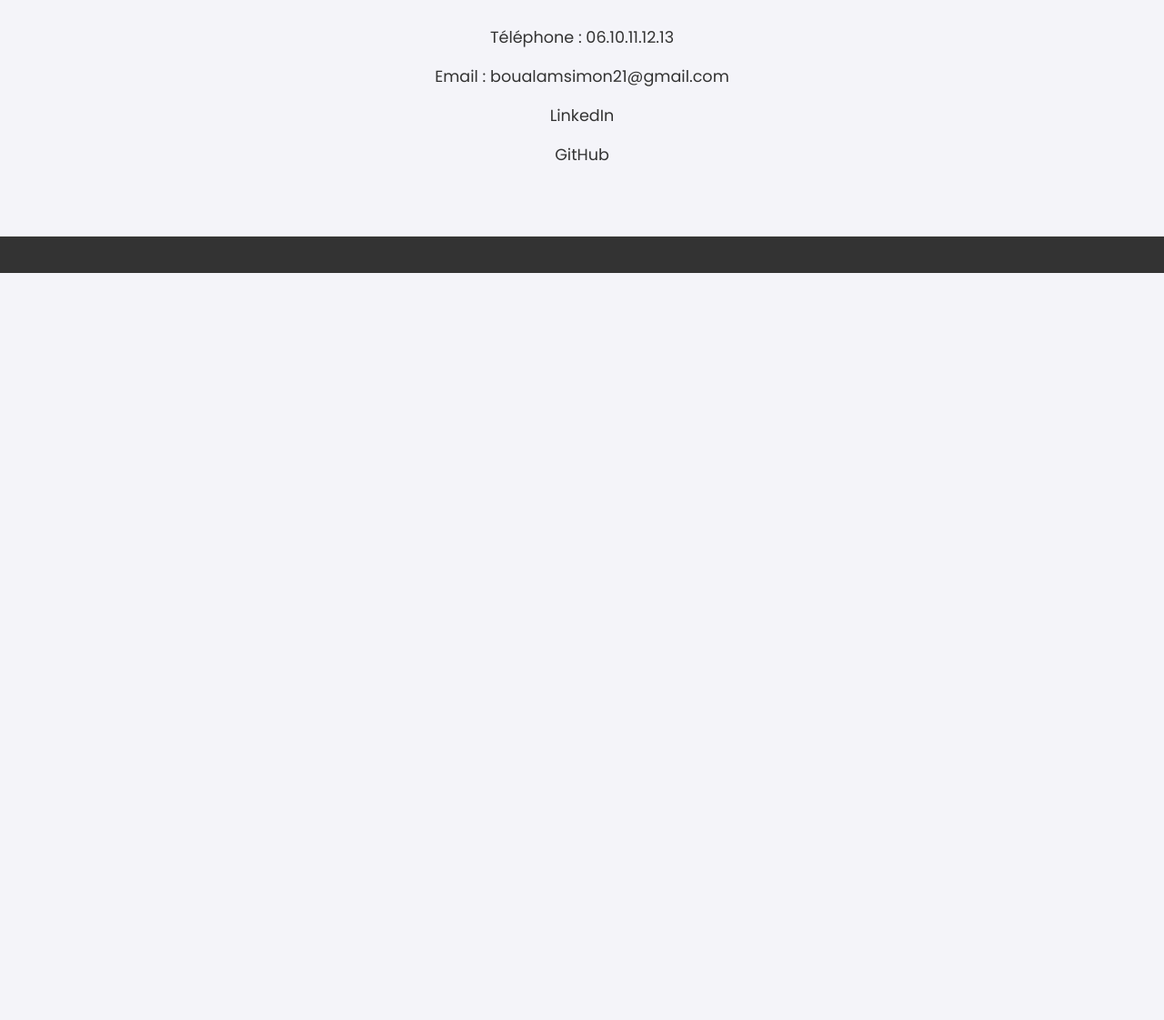
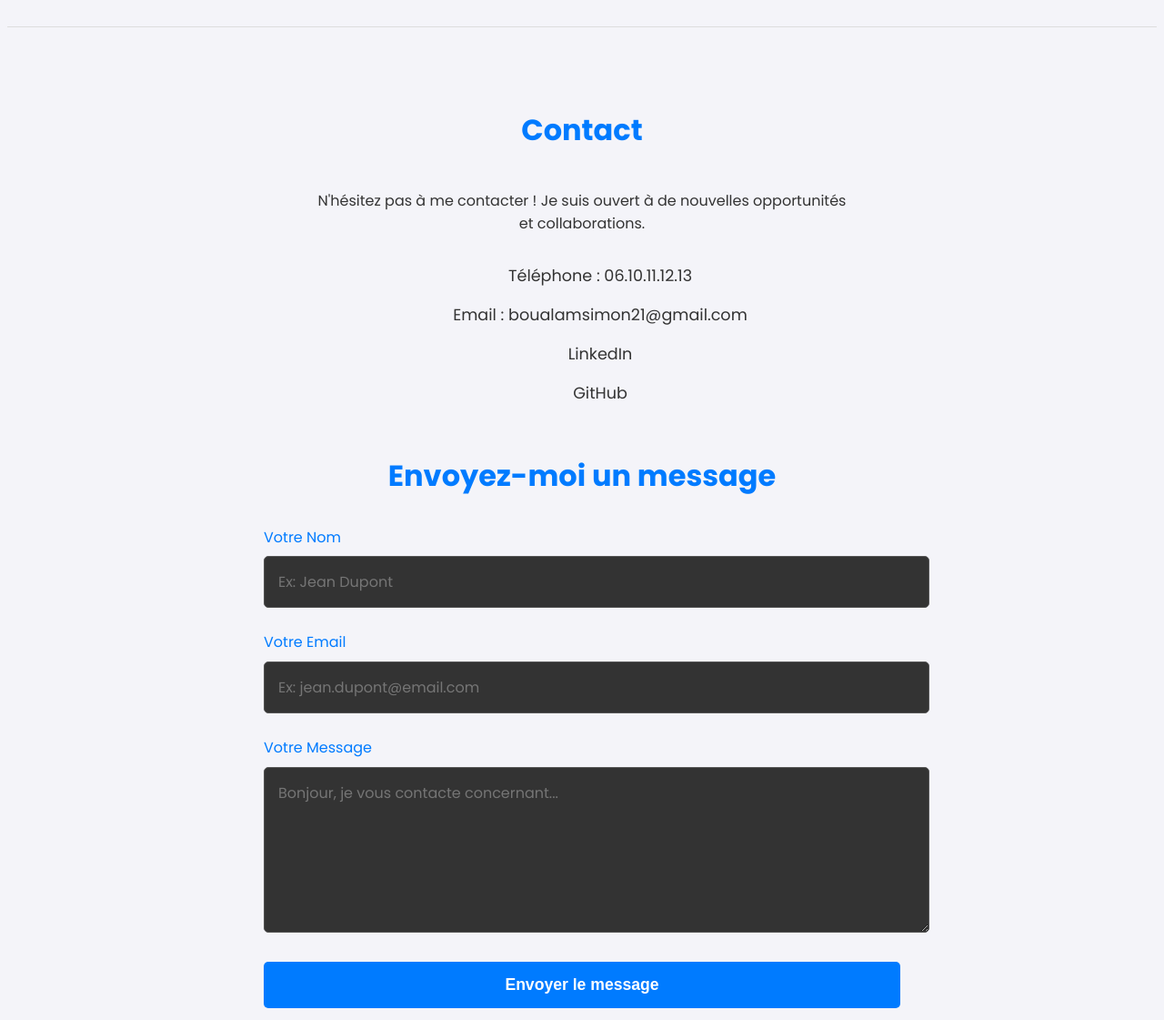
Before and after one commit to Simon-blm/Monportoflio, a plain HTML site: page index.html in a window 1280 px wide. Shown: the part 1676-2797 px from the top of the page at 91% size. Before the commit the page ends 1976 px from the top, so only its background shows below. Drawn offline with Linux system fonts and the light colour scheme.

Commit message:
ajout d'un formulaire de contact

````diff
--- a/index.html
+++ b/index.html
@@ -90,6 +90,26 @@
                 <li><a href="https://www.linkedin.com/in/simon-boualam-decruyenaere/" target="_blank">LinkedIn</a></li>
                 <li><a href="https://github.com/Simon-blm" target="_blank">GitHub</a></li>
             </ul>
+            <ul>
+
+      </ul>  <form action="#" method="POST" class="contact-form">
+          <h3>Envoyez-moi un message</h3>
+          <div class="form-groupe">
+              <label for="nom">Votre Nom</label>
+              <input type="text" id="nom" name="nom" required placeholder="Ex: Jean Dupont">
+          </div>
+          <div class="form-groupe">
+              <label for="email">Votre Email</label>
+              <input type="email" id="email" name="email" required placeholder="Ex: jean.dupont@email.com">
+          </div>
+          <div class="form-groupe">
+              <label for="message">Votre Message</label>
+              <textarea id="message" name="message" rows="6" required placeholder="Bonjour, je vous contacte concernant..."></textarea>
+          </div>
+          <button type="submit" class="btn-envoyer">Envoyer le message</button>
+      </form>
+      </section> ```
+
         </section>
     </main>
 
--- a/stylesheet.css
+++ b/stylesheet.css
@@ -7,14 +7,14 @@
     --couleur-fond-header: #ffffff;
 }
 
-* {
+margin{
     margin: 0;
     padding: 0;
     box-sizing: border-box;
 }
 
 html {
-    scroll-behavior: smooth; /* Pour un défilement fluide lors du clic sur les liens */
+    scroll-behavior: smooth;
 }
 
 body {
@@ -268,3 +268,70 @@ footer {
         color: #007BFF;
     }
                 }
+
+
+.contact-form {
+    margin-top: 50px;
+    max-width: 700px;
+    margin-left: auto;
+    margin-right: auto;
+}
+
+.contact-form h3 {
+    text-align: center;
+    margin-bottom: 30px;
+    font-size: 2rem;
+    color: #007BFF;
+}
+
+.contact-form .form-groupe {
+    margin-bottom: 25px;
+}
+
+.contact-form label {
+    display: block;
+    margin-bottom: 8px;
+    font-weight: 500;
+    color: #007BFF;
+}
+
+.contact-form input,
+.contact-form textarea {
+    width: 100%;
+    padding: 15px;
+    border-radius: 5px;
+    border: 1px solid #555;
+    background-color: #333;
+    color: #f4f4f4;
+    font-family: 'Poppins', sans-serif;
+    font-size: 1rem;
+    transition: border-color 0.3s ease, box-shadow 0.3s ease;
+}
+
+.contact-form input:focus,
+.contact-form textarea:focus {
+    outline: none;
+    border-color: #007bff;
+    box-shadow: 0 0 8px rgba(0, 123, 255, 0.5);
+}
+
+}
+
+.btn-envoyer {
+    display: block;
+    width: 100%;
+    padding: 15px;
+    border: none;
+    border-radius: 5px;
+    background-color: #007bff;
+    color: #ffffff;
+    font-weight: bold;
+    font-size: 1.1rem;
+    cursor: pointer;
+    transition: background-color 0.3s ease, transform 0.2s ease;
+}
+
+.btn-envoyer:hover {
+    background-color: #0056b3;
+    transform: translateY(-2px);
+}
````
